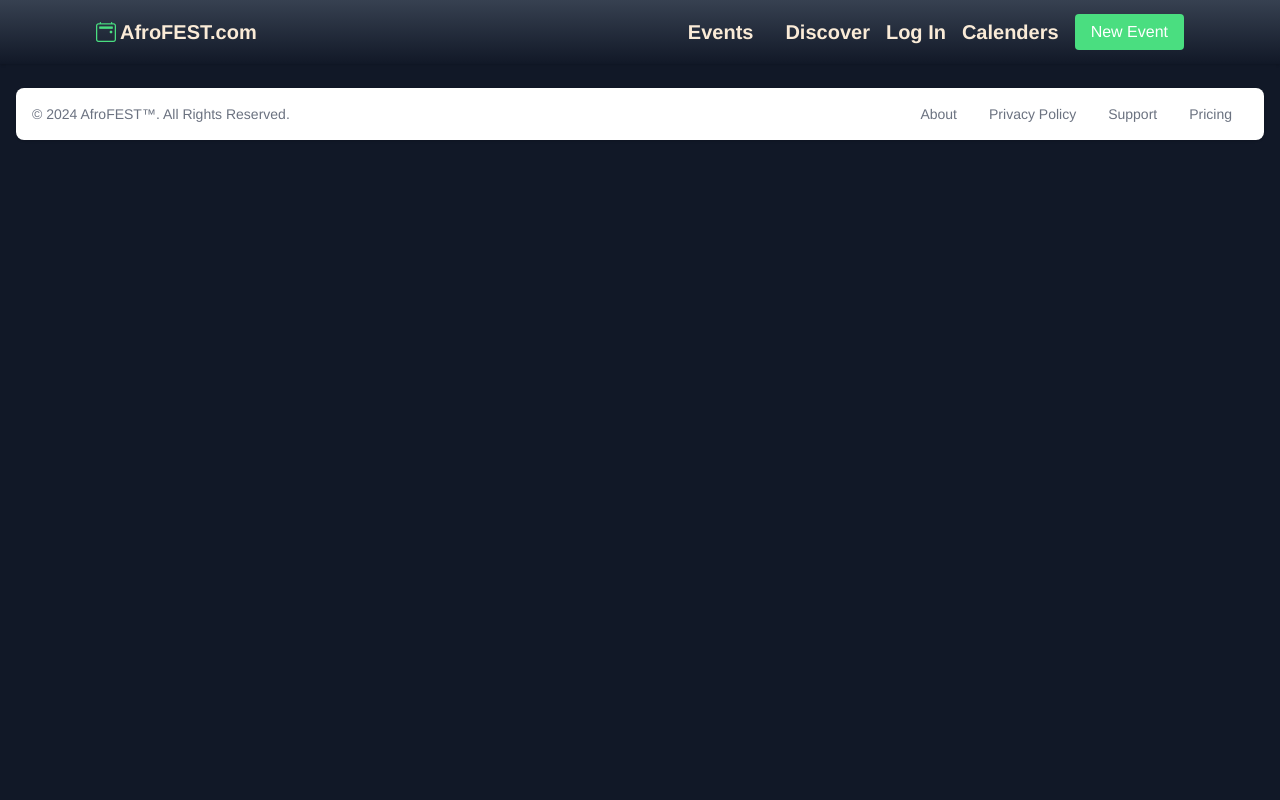
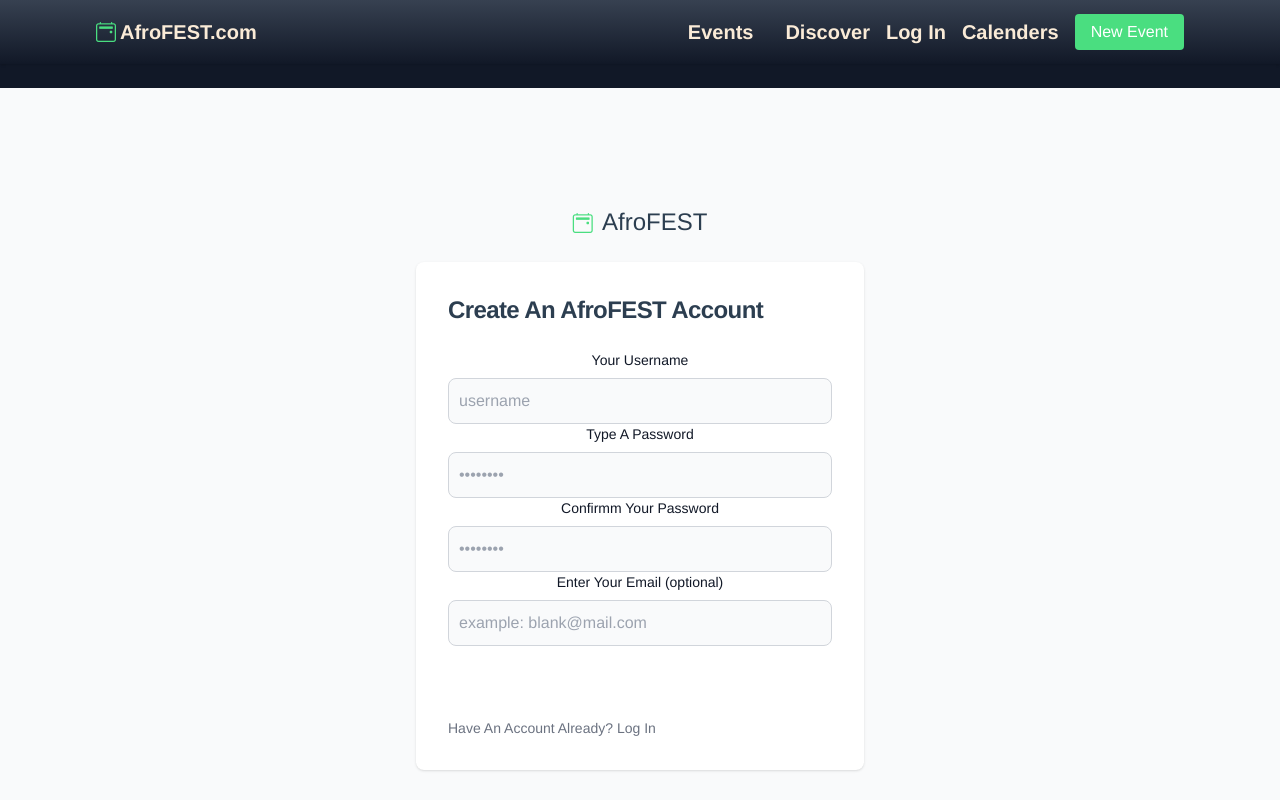
Before and after one commit to Rokari-19/Event-Management-System-Frontend, a Vue app: page /signup in a window 1280 px wide. Shown: the top 800 px of the page. Built offline with nearby package versions, Linux system fonts and the light colour scheme.

Commit message:
added sign up page, did logic for subnitting data, added sign up route in router/index.js

```diff
--- a/package.json
+++ b/package.json
@@ -8,6 +8,7 @@
   },
   "dependencies": {
     "axios": "^1.7.7",
+    "bulma-toast": "^2.4.4",
     "core-js": "^3.8.3",
     "vue": "^3.2.13",
     "vue-router": "^4.0.3",
--- a/src/router/index.js
+++ b/src/router/index.js
@@ -4,6 +4,7 @@ import AboutView from '../views/AboutView.vue'
 import Login from '@/views/Login.vue'
 import Events from '@/views/Events.vue'
 import EventDetail from '@/views/EventDetail.vue'
+import SignUp from '@/views/Sign-up.vue'
 
 const routes = [
   {
@@ -28,6 +29,11 @@ const routes = [
     // accepts tokens
   },
   {
+    path: '/signup',
+    name: 'Sign Up',
+    component: SignUp
+  },
+  {
     path: '/event/:id',
     name: 'EventDetail',
     component: EventDetail
--- a/src/store/index.js
+++ b/src/store/index.js
@@ -44,8 +44,8 @@ export default createStore({
 // todo
 /*
 set up welcome component - check
-set up event detail component
-set up sign up page
+set up event detail component - check
+set up sign up page - check
 set up calender page
 set up account page
 set up log out functionality
--- a/src/views/Login.vue
+++ b/src/views/Login.vue
@@ -2,7 +2,7 @@
     <div class="login">
 
         <section class="bg-gray-50 dark:bg-gray-900">
-            <div class="flex flex-col items-center justify-center px-6 py-8 mx-auto md:h-screen lg:py-0">
+            <div class="flex flex-col items-center justify-center px-6 py-6 mx-auto md:h-screen lg:py-0">
                 <a href="#" class="flex items-center mb-6 text-2xl font-semibold text-gray-900 dark:text-white">
                     <span class="text-green-400 text-xl mr-1">
                         <i class="bi bi-calendar2-event"></i>
--- /dev/null
+++ b/src/views/Sign-up.vue
@@ -0,0 +1,150 @@
+<template>
+    <div class="Signup">
+        <section class="bg-gray-50 dark:bg-gray-900">
+            <div class="flex flex-col items-center justify-center px-5 py-7 mx-auto md:h-screen lg:py-0">
+                <a href="/" class="felx items-center mb-6 text-2xl ">
+                    <span class="text-green-400 text-xl mr-1">
+                        <i class="bi bi-calendar2-event"></i>
+                    </span>
+                    AfroFEST
+                </a>
+
+                <div
+                    class="w-full bg-white rounded-lg shadow dark:border md:mt-0 sm:max-w-md xl:p-0 dark:bg-gray-800 dark:border-gray-700">
+                    <div class="p-6 space-y-4 md:space-y-6 sm:p-8">
+
+                        <h1 class="text-xl font-bold leading-tight tracking-tight text0gray-900 md:text-2xl dark:text-white">
+                            Create An AfroFEST Account
+                        </h1>
+
+                        <form class="space-y-4" @submit.prevent="submitForm">
+                            <div class="">
+                                <label for="username" class="block mb-2 text-sm font-medium text-gray-900 text-center dark:text-white">
+                                    Your Username
+                                </label>
+                                <input
+                                    type="username"
+                                    class="bg-gray-50 border border-gray-300 text-gray-900 rounded-lg focus:ring-primary-600 focus:border-primary-600 block w-full p-2.5 dark:bg-gray-700 dark:border-gray-600 dark:placeholder-gray-400 dark:text-white dark:focus:ring-blue-500 dark:focus:border-blue-500"
+                                    v-model="username"
+                                    placeholder="username"
+                                >
+                                <label for="password" class="block mb-2 text-sm font-medium text-gray-900 text-center dark:text-white">
+                                    Type A Password
+                                </label>
+                                <input
+                                    type="password"
+                                    class="bg-gray-50 border border-gray-300 text-gray-900 rounded-lg focus:ring-primary-600 focus:border-primary-600 block w-full p-2.5 dark:bg-gray-700 dark:border-gray-600 dark:placeholder-gray-400 dark:text-white dark:focus:ring-blue-500 dark:focus:border-blue-500"
+                                    v-model="password"
+                                    placeholder="••••••••"
+                                >
+                                <label for="confirmm" class="block mb-2 text-sm font-medium text-gray-900 text-center dark:text-white">
+                                    Confirmm Your Password
+                                </label>
+                                <input
+                                    type="password"
+                                    class="bg-gray-50 border border-gray-300 text-gray-900 rounded-lg focus:ring-primary-600 focus:border-primary-600 block w-full p-2.5 dark:bg-gray-700 dark:border-gray-600 dark:placeholder-gray-400 dark:text-white dark:focus:ring-blue-500 dark:focus:border-blue-500"
+                                    v-model="confirm"
+                                    placeholder="••••••••"
+                                >
+                                <label for="email" class="block mb-2 text-sm font-medium text-gray-900 text-center dark:text-white">
+                                    Enter Your Email (optional)
+                                </label>
+                                <input
+                                    type="email"
+                                    class="bg-gray-50 border border-gray-300 text-gray-900 rounded-lg focus:ring-primary-600 focus:border-primary-600 block w-full p-2.5 dark:bg-gray-700 dark:border-gray-600 dark:placeholder-gray-400 dark:text-white dark:focus:ring-blue-500 dark:focus:border-blue-500"
+                                    v-model="email"
+                                    placeholder="example: blank@mail.com"
+                                >
+                            </div>
+                            <button type="submit"
+                                class="w-full text-white bg-primary-600 hover:bg-primary-700 focus:ring-4 focus:outline-none focus:ring-primary-300 font-medium rounded-lg text-sm px-5 py-2.5 text-center dark:bg-primary-600 dark:hover:bg-primary-700 dark:focus:ring-primary-800">
+                                Submit
+                            </button>
+                            <p class="text-sm font-light text-gray-500 dark:text-gray-400">
+                                Have An Account Already? <RouterLink to="/login" href="#"
+                                    class="font-medium text-primary-600 hover:underline dark:text-primary-500">Log
+                                    In</RouterLink>
+                            </p>
+                        </form>
+
+                    </div>
+                </div>
+            </div>
+        </section>
+    </div>
+</template>
+
+<script>
+import axios from 'axios';
+import { toast } from 'bulma-toast';
+export default {
+    name: 'Signup',
+    data() {
+        return {
+            username: '',
+            email: '',
+            password: '',
+            confirm: '',
+            errors: []
+        }
+    },
+    mounted() {
+        document.title = "Sign Up | AfroFEST.com"
+    },
+    methods: {
+        submitForm() {
+            // handling errors and notifications using bulma toast
+            this.errors = []
+            if (this.username === '') {
+                this.errors.push('You need a Username to create an account')
+            }
+
+            if (this.password === '') {
+                this.errors.push('Password is too short')
+            }
+
+            if (this.password !== this.confirm) {
+                this.errors.push('passwords don\'t match')
+            }
+
+            // parsing the data into one object to push to the api
+
+            if (!this.errors.length) {
+                const data = {
+                    username: this.username,
+                    email: this.email,
+                    password: this.password,
+                    confirm: this.confirm,
+                }
+                console.log(data)
+
+                axios
+                    .post('/api/v1/signup/', data)
+                    .then(response => {
+                        toast({
+                            message: 'Successfully Created an Account!!!',
+                            type: 'is-success',
+                            dismissible: true,
+                            pauseOnHover: true,
+                            duration: 2800,
+                            position: 'bottom-center'
+                        })
+
+                        this.$router.push('/login')
+                    })
+                    .catch(error => {
+                        if (error.response) {
+                            for (const property in error.response.data) {
+                                this.errors.push(`${property}: ${error.response.data[property]}`)
+                            }
+                            console.log(JSON.stringify(error.response.data))
+                        } else if (error.message) {
+                            this.errors.push('please reload page')
+                            console.log(JSON.stringify(error))
+                        }
+                    })
+            }
+        }
+    }
+}
+</script>
```
Also changed, not shown: 1 other file (tests, documents, lock files or other folders).
